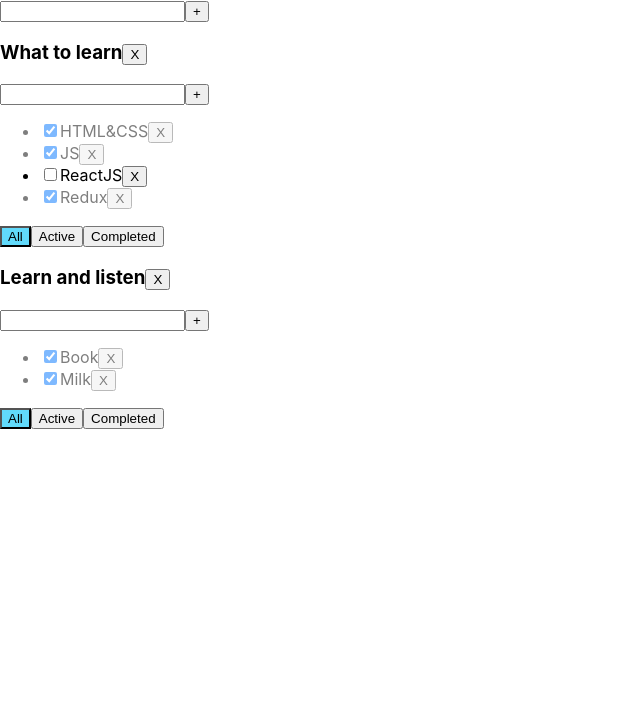
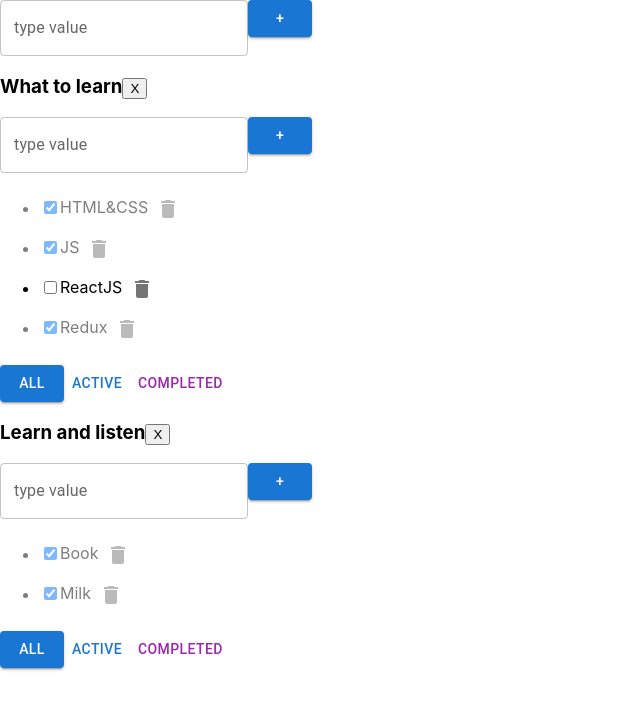
Before and after one commit to Alex666000/TODO2023, a React (Create React App) app: page / in a window 1280 px wide. Shown: the top 710 px of the page, without its empty margins (0-640 px from the left). Built offline with nearby package versions, Linux system fonts and the light colour scheme.

Commit message:
7 - Material_UI TextField                 Button

```diff
--- a/package.json
+++ b/package.json
@@ -4,7 +4,11 @@
   "private": true,
   "dependencies": {
     "-": "^0.0.1",
+    "@emotion/react": "^11.10.5",
+    "@emotion/styled": "^11.10.5",
     "@formkit/auto-animate": "^1.0.0-beta.5",
+    "@mui/icons-material": "^5.11.0",
+    "@mui/material": "^5.11.5",
     "@testing-library/jest-dom": "^5.14.1",
     "@testing-library/react": "^13.0.0",
     "@testing-library/user-event": "^13.2.1",
--- a/src/Todolist/AddItemForm.tsx
+++ b/src/AddItemForm.tsx
@@ -1,4 +1,6 @@
 import React, {ChangeEvent, KeyboardEvent, useState} from "react";
+import Button from "@mui/material/Button";
+import {TextField} from "@mui/material";
 
 type AddItemFormPropsType = {
     addItem: (title: string) => void
@@ -30,13 +32,17 @@ export const AddItemForm = (props: AddItemFormPropsType) => {
 
 
     return <>
-        <input
-            className={error ? "error" : ""}
+        <TextField
+            variant={'outlined'}
+            label={'type value'}
+            // className={error ? "error" : ""}
+            error={!!error} // если строка существет тогда  error
+            // превратили строку error в булево значение с !!
             value={newTaskTitle}
             onKeyDown={onNewTitleKeyDownHandler}
             onChange={onNewTitleChangeHandler}
         />
-        <button onClick={addTask}>+</button>
+        <Button variant={'contained'} color={'primary'} onClick={addTask}>+</Button>
         {error && <div className={"error-message"}>{error}</div>}
     </>
 
--- a/src/App.tsx
+++ b/src/App.tsx
@@ -1,8 +1,8 @@
 import React, {useState} from "react";
 import "./App.css";
-import {TaskType, Todolist} from "./Todolist/Todolist";
+import {TaskType, Todolist} from "./Todolist";
 import {v1} from "uuid";
-import {AddItemForm} from "./Todolist/AddItemForm";
+import {AddItemForm} from "./AddItemForm";
 
 export type FilterValueType = "all" | "completed" | "active"
 
--- a/src/Todolist/Todolist.tsx
+++ b/src/Todolist.tsx
@@ -1,8 +1,11 @@
 import React, {ChangeEvent} from "react";
-import {FilterValueType} from "../App";
+import {FilterValueType} from "./App";
 import {useAutoAnimate} from "@formkit/auto-animate/react";
 import {AddItemForm} from "./AddItemForm";
 import {EditableSpan} from "./EditableSpan";
+import IconButton from "@mui/material/IconButton";
+import {Delete} from "@mui/icons-material";
+import {Button} from "@mui/material";
 
 
 export type TaskType = {
@@ -20,7 +23,7 @@ type PropsType = {
     changeFilter: (filterValue: FilterValueType, todolistId: string) => void
     addTask: (title: string, todolistId: string) => void
     changeTaskStatus: (taskId: string, isDone: boolean, todolistId: string) => void
-    changeTaskTitle: (todolistId: string,taskId: string, newTitle: string, ) => void
+    changeTaskTitle: (todolistId: string, taskId: string, newTitle: string,) => void
     removeTodolist: (todolistId: string) => void
     changeTodolistTitle: (todolistId: string, newTitle: string) => void
 }
@@ -68,8 +71,8 @@ export function Todolist(props: PropsType) {
                         props.changeTaskStatus(t.id, e.currentTarget.checked, props.todolistId)
                     }
 
-                    const onTitleChangeHandler =  (newTitle: string) => {
-                        props.changeTaskTitle(props.todolistId,t.id, newTitle, )
+                    const onTitleChangeHandler = (newTitle: string) => {
+                        props.changeTaskTitle(props.todolistId, t.id, newTitle,)
                     }
 
                     return (
@@ -83,22 +86,30 @@ export function Todolist(props: PropsType) {
                                 title={t.title}
                                 onChange={onTitleChangeHandler}
                             />
-                            <button onClick={onRemoveTask}>X
-                            </button>
+                            <IconButton
+                                onClick={onRemoveTask}>
+                                <Delete/>
+                            </IconButton>
                         </li>)
                 }
             )}
         </ul>
         <div>
-            <button className={props.filter === "all" ? "active-filter" : ""}
-                    onClick={onAllClickHandler}>All
-            </button>
-            <button className={props.filter === "active" ? "active-filter" : ""}
-                    onClick={onActiveClickHandler}>Active
-            </button>
-            <button className={props.filter === "completed" ? "active-filter" : ""}
-                    onClick={onCompletedClickHandler}>Completed
-            </button>
+            {/* variant - замена className*/}
+            <Button
+                variant={props.filter === "all" ? "contained" : "text"}
+                onClick={onAllClickHandler}>All
+            </Button>
+            <Button
+                color={"primary"}
+                variant={props.filter === "active" ? "contained" : "text"}
+                onClick={onActiveClickHandler}>Active
+            </Button>
+            <Button
+                color={"secondary"}
+                variant={props.filter === "completed" ? "contained" : "text"}
+                onClick={onCompletedClickHandler}>Completed
+            </Button>
         </div>
     </div>
 }
```
Also changed, not shown: src/EditableSpan.tsx (line endings or trailing spaces), 1 other file (tests, documents, lock files or other folders).
